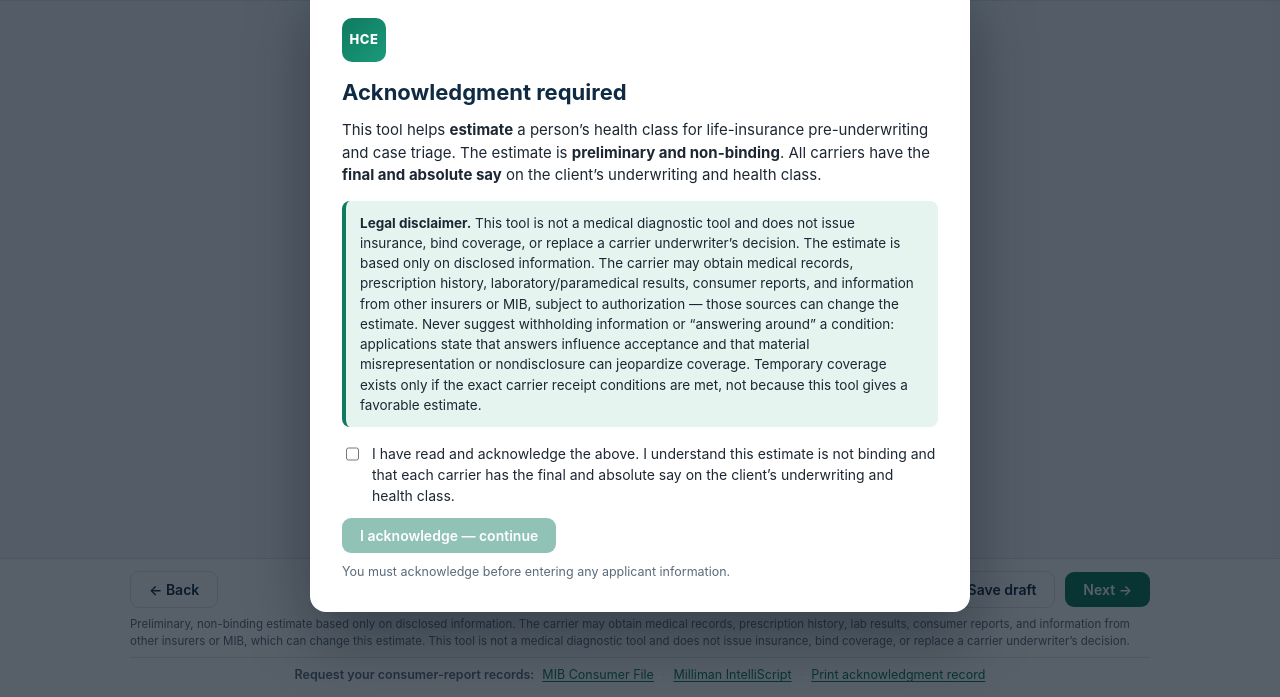
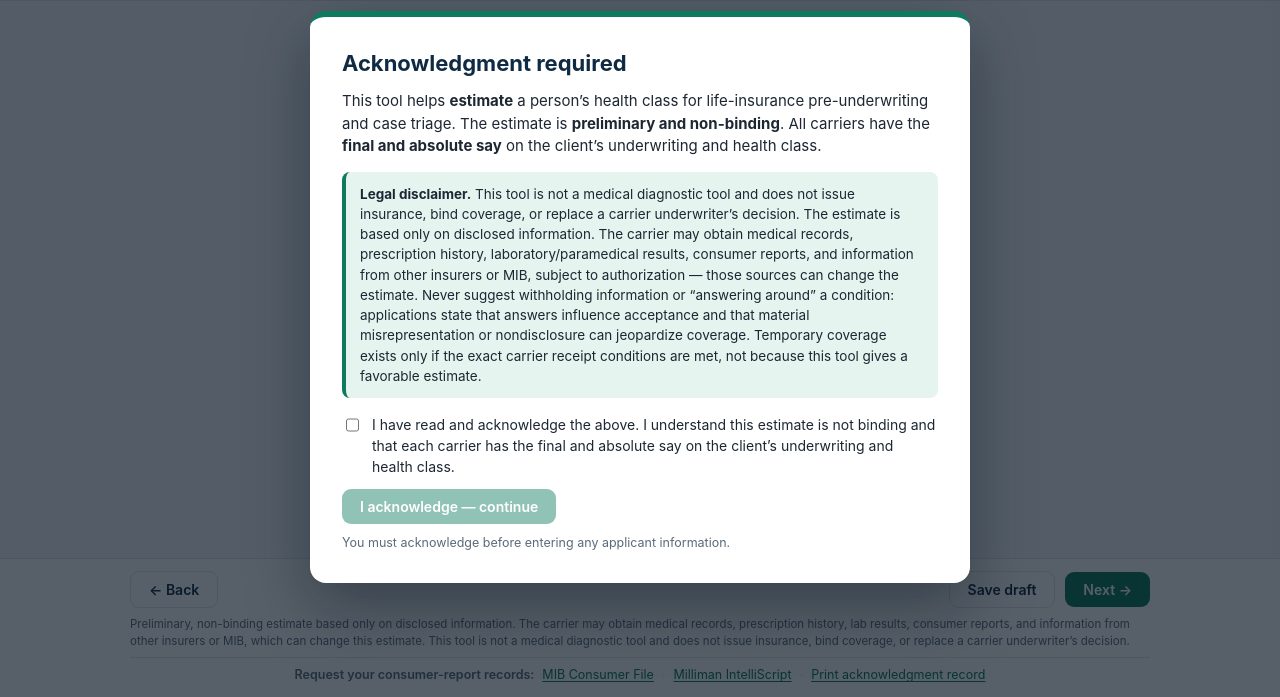
Before and after one commit to richardparslow-commits/HealthClassEstimator, a website: page index.html in a window 1280 px wide. Shown: the part 103-800 px from the top of the page. Drawn offline with Linux system fonts and the light colour scheme.

Commit message:
Remove the green HCE square from the acknowledgment overlay
Drop the ack-mark badge and its CSS so the acknowledgment card matches the
redesigned header (no HCE logo anywhere). Bump the cache-busting version to 46.

Generated with Codebuff
Co-Authored-By: Codebuff <noreply@codebuff.com>

```diff
--- a/css/styles.css
+++ b/css/styles.css
@@ -454,15 +454,6 @@ table.domain-table { width: 100%; border-collapse: collapse; font-size: 13.5px;
   border-top: 6px solid var(--teal);
   margin: auto;
 }
-.ack-mark {
-  width: 44px; height: 44px;
-  border-radius: 10px;
-  background: linear-gradient(135deg, var(--teal), var(--accent));
-  color: #fff;
-  display: flex; align-items: center; justify-content: center;
-  font-weight: 800; font-size: 13px; letter-spacing: .5px;
-  margin-bottom: 14px;
-}
 .ack-card h2 { margin: 0 0 6px; font-size: 22px; color: var(--navy); }
 .ack-statement { font-size: 15px; margin: 10px 0; }
 .ack-disclaimer {
--- a/index.html
+++ b/index.html
@@ -14,7 +14,6 @@
      carrier has the final and absolute say on underwriting. -->
 <div class="ack-gate hidden" id="ack-gate" role="dialog" aria-modal="true" aria-labelledby="ack-title">
   <div class="ack-card">
-    <div class="ack-mark">HCE</div>
     <h2 id="ack-title">Acknowledgment required</h2>
     <p class="ack-statement">
       This tool helps <strong>estimate</strong> a person&rsquo;s health class for life-insurance
@@ -128,7 +127,7 @@
      in order when async=false, preserving the rules -> engine -> app load
      order the app depends on.) */
   (function () {
-    var HCE_VERSION = "45";
+    var HCE_VERSION = "46";
     window.HCE_VERSION = HCE_VERSION; // exposed for the printable acknowledgment record
     ["js/rules.js", "js/engine.js", "js/app.js"].forEach(function (src) {
       var s = document.createElement("script");
```
